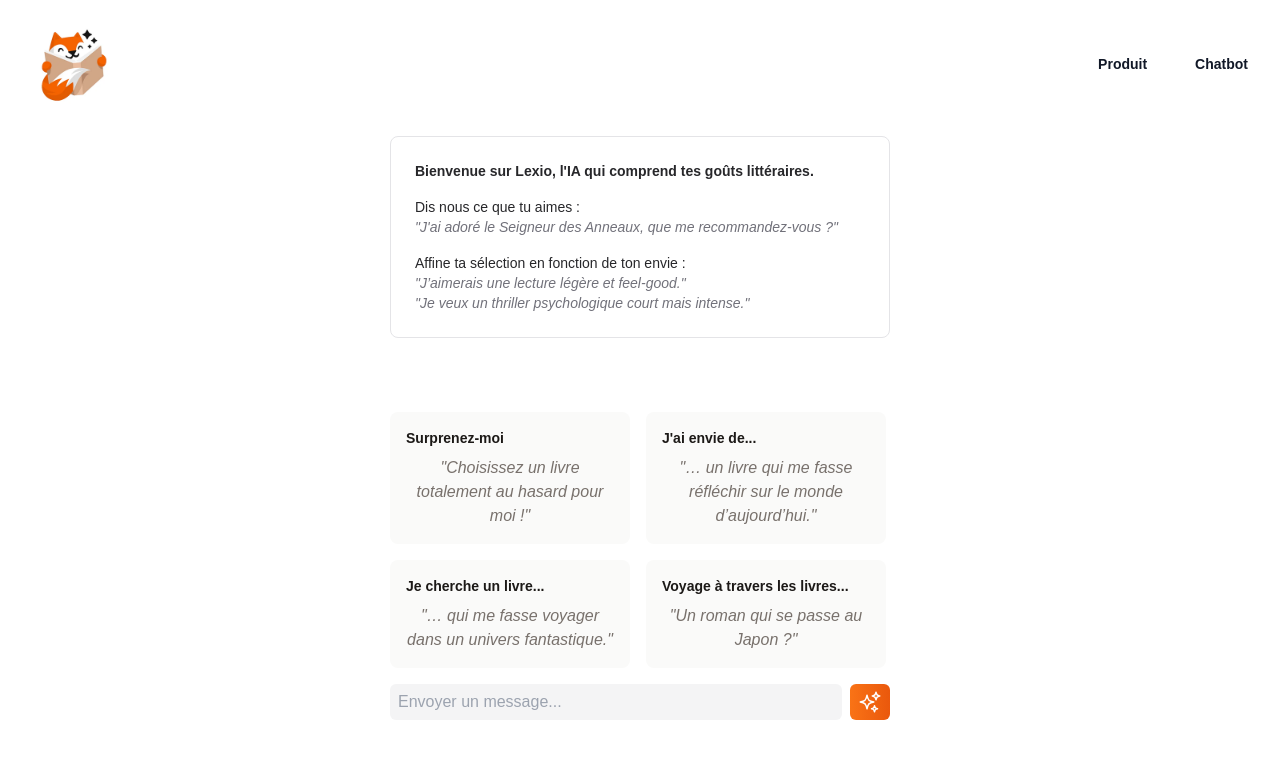
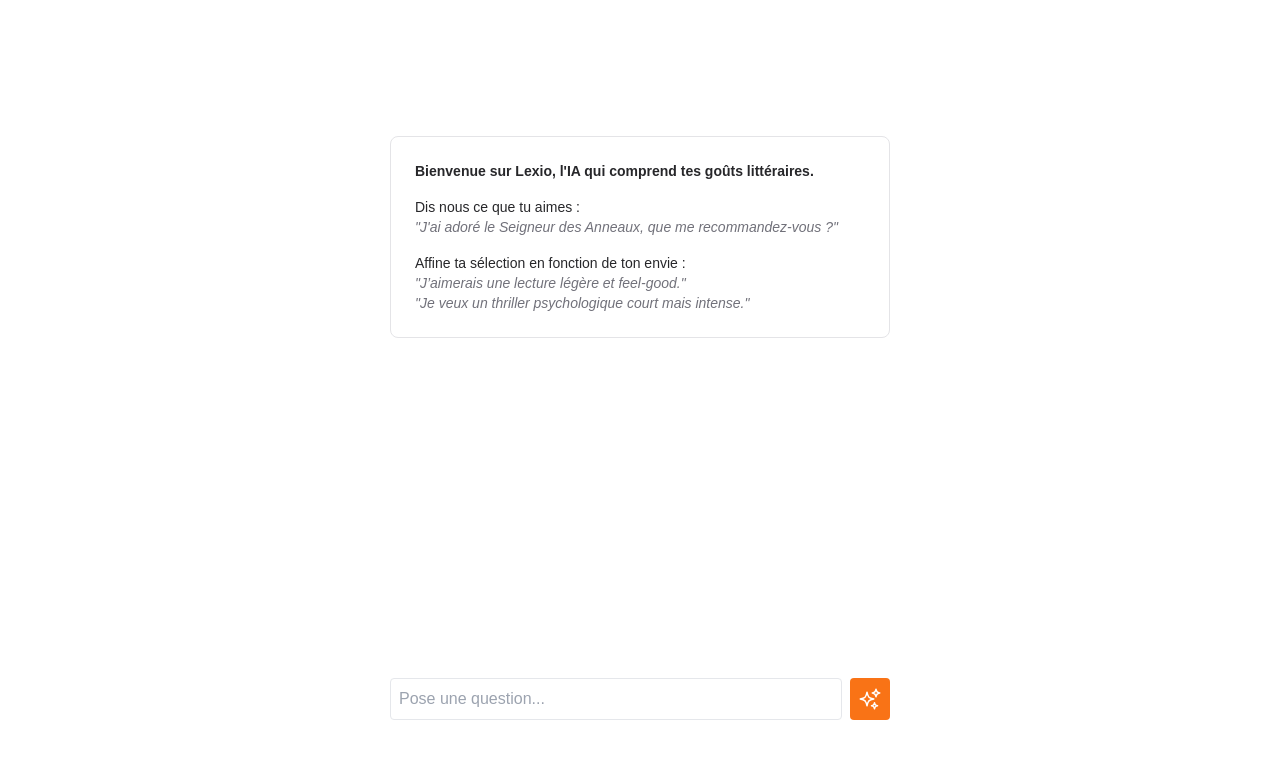
Before and after one commit to Capu-200/bootcamp-chatbot, a Next.js app in the folder front-chatbot/: page /chatbot in a window 1280 px wide. Shown: the top 758 px of the page. Built offline with nearby package versions, Linux system fonts and the light colour scheme.

Commit message:
[Commit] Modif chatbot

```diff
--- a/front-chatbot/app/chatbot/page.tsx
+++ b/front-chatbot/app/chatbot/page.tsx
@@ -1,27 +1,7 @@
-'use client'
-import Link from "next/link";
-import React from "react";
+"use client";
 
-import { useState } from 'react'
-import { Dialog, DialogPanel } from '@headlessui/react'
-import { Bars3Icon, XMarkIcon, PaperAirplaneIcon, SparklesIcon } from '@heroicons/react/24/outline'
-import Image from 'next/image'
-import Renard from '/public/renard.png'
-
-const navigation = [
-    { name: "Produit", href: "/" },
-    { name: "Chatbot", href: "/chatbot" },
-];
-
-// const categories = [
-//     {name: "Polar"},
-//     {name: "Romance"},
-//     {name: "Fantaisie"},
-//     {name: "Jeunesse"},
-//     {name: "Horreur"},
-//     {name: "Science-Fiction"},
-//     {name: "Poésie"},
-// ];
+import { useState } from "react";
+import { SparklesIcon } from '@heroicons/react/24/outline'
 
 const promptExemple = [
     {name : "Surprenez-moi", value: '"Choisissez un livre totalement au hasard pour moi !"'},
@@ -30,8 +10,12 @@
     {name : "Voyage à travers les livres...", value: '"Un roman qui se passe au Japon ?"'},
 ]
 
-export default function Chatbot() {
-    const [mobileMenuOpen, setMobileMenuOpen] = useState(false)
+type Message = {
+  role: "user" | "ai";
+  text: string;
+};
+
+const Chat = () => {
 
     const [selectedText, setSelectedText] = useState("");
 
@@ -39,82 +23,70 @@
         setSelectedText(text);
     };
 
+    const [question, setQuestion] = useState(""); // Stocke la question de l'utilisateur
+    const [messages, setMessages] = useState<Message[]>([]); // Stocke la réponse de l'IA
+    const [currentAiMessage, setCurrentAiMessage] = useState(""); // Stocke la réponse progressive
+
+    const [loading, setLoading] = useState(false); // Indique si la requête est en cours
+
+    const [hasStarted, setHasStarted] = useState(false); // Indique si la conversation a commencé
+
+    const conversation_id ="7e676d07-8688-4ef7-b393-f182c2b452c4"; // ID de conversation statique pour l'exemple
+
+    const sendMessage = async (event: React.FormEvent) => {
+        event.preventDefault(); // Empêche le rechargement de la page
+        if (!question) return;
+
+        setHasStarted(true); // Cache l'introduction après le premier message
+        setMessages((prev) => [...prev, { role: "user", text: question }]); // Ajoute le message utilisateur
+
+        setLoading(true); // Active l'indicateur de chargement
+
+        setQuestion(""); // Vide l'input après l'envoi
+        setCurrentAiMessage(""); // Réinitialise la réponse en cours
+
+    try {
+        const res = await fetch("/api/chat", {
+            method: "POST",
+            headers: { "Content-Type": "application/json" },
+            body: JSON.stringify({ conversation_id, question }),
+        });
+
+        const data = await res.json();
+        // setMessages((prev) => [...prev, { role: "ai", text: data.answer || "Aucune réponse reçue." }]); // Ajoute la réponse de l'IA
+        displayAiResponse(data.answer || "Aucune réponse reçue.");
+
+    } catch (error) {
+        console.error("Erreur API :", error);
+        displayAiResponse("Erreur de connexion à l'API.");
+
+    } finally {
+        setLoading(false);
+    }
+  };
+
+  // Fonction pour afficher la réponse progressivement
+  const displayAiResponse = (fullText: string) => {
+    let i = 0;
+    setCurrentAiMessage(""); // Réinitialise avant de commencer
+
+    const interval = setInterval(() => {
+      if (i < fullText.length) {
+        setCurrentAiMessage((prev) => prev + fullText[i]); // Ajoute une lettre
+        i++;
+      } else {
+        clearInterval(interval);
+        setMessages((prev) => [...prev, { role: "ai", text: fullText }]); // Ajoute la réponse finale au chat
+        setCurrentAiMessage(""); // Réinitialise le message temporaire
+      }
+    }, 30); // Vitesse d'affichage (30ms par lettre)
+  };
+
   return (
     <div className="bg-white h-full">
-
-        {/* Header responsive */}
-            <header className="absolute inset-x-0 top-0 z-50">
-                <nav aria-label="Global" className="flex items-center justify-between p-6 lg:px-8">
-                <div className="flex lg:flex-1">
-                    <a href="/" className="-m-1.5 p-1.5">
-                    <span className="sr-only">Lexio</span>
-                    <Image
-                        alt="logo de l'entreprise représentant un renard qui lit"
-                        src={Renard}
-                        className="h-20 w-20"
-                    />
-                    </a>
-                </div>
-                <div className="flex lg:hidden">
-                    <button
-                    type="button"
-                    onClick={() => setMobileMenuOpen(true)}
-                    className="-m-2.5 inline-flex items-center justify-center rounded-md p-2.5 text-gray-700"
-                    >
-                    <span className="sr-only">Open main menu</span>
-                    <Bars3Icon aria-hidden="true" className="size-6" />
-                    </button>
-                </div>
-                <div className="hidden lg:flex lg:gap-x-12">
-                    {navigation.map((item) => (
-                    <a key={item.name} href={item.href} className="text-sm/6 font-semibold text-gray-900">
-                        {item.name}
-                    </a>
-                    ))}
-                </div>
-                </nav>
-                <Dialog open={mobileMenuOpen} onClose={setMobileMenuOpen} className="lg:hidden">
-                <div className="fixed inset-0 z-50" />
-                <DialogPanel className="fixed inset-y-0 right-0 z-50 w-full overflow-y-auto bg-white px-6 py-6 sm:max-w-sm sm:ring-1 sm:ring-gray-900/10">
-                    <div className="flex items-center justify-between">
-                    <a href="/" className="-m-1.5 p-1.5">
-                    <span className="sr-only">Lexio</span>
-                    <Image
-                        alt="logo de l'entreprise représentant un livre ouvert avec un rayon de lumière en sortant"
-                        src={Renard}
-                        className="h-10 w-10"
-                    />
-                    </a>
-                    <button
-                        type="button"
-                        onClick={() => setMobileMenuOpen(false)}
-                        className="-m-2.5 rounded-md p-2.5 text-gray-700"
-                    >
-                        <span className="sr-only">Close menu</span>
-                        <XMarkIcon aria-hidden="true" className="size-6" />
-                    </button>
-                    </div>
-                    <div className="mt-6 flow-root">
-                    <div className="-my-6 divide-y divide-gray-500/10">
-                        <div className="space-y-2 py-6">
-                        {navigation.map((item) => (
-                            <a
-                            key={item.name}
-                            href={item.href}
-                            className="-mx-3 block rounded-lg px-3 py-2 text-base/7 font-semibold text-gray-900 hover:bg-gray-50"
-                            >
-                            {item.name}
-                            </a>
-                        ))}
-                        </div>
-                    </div>
-                    </div>
-                </DialogPanel>
-                </Dialog>
-            </header>
-
         <div className="relative isolate pt-14 lg:px-8 flex flex-row justify-center pb-20 h-dvh bg-white">
             <div className="flex flex-col justify-between gap-4">
+                {!hasStarted && ( // Cache l'intro après le premier message
                     <div className="h-[350px] px-4 w-full md:w-[500px] md:px-0 pt-20">
                         <div className="border rounded-lg p-6 flex flex-col gap-4 text-zinc-800 text-sm border-zinc-200">
                             <p className="font-semibold"> Bienvenue sur Lexio, l'IA qui comprend tes goûts littéraires.</p>
@@ -129,9 +101,10 @@
                             </div>
                         </div>
                     </div>
-                    <div className="flex flex-col items-start gap-4 w-[500px] justify-center ">
-                        <div className="flex items-center content-center flex-wrap grids-col-1 gap-4">
-                            {promptExemple.map((prompt) => (
+
+                )}
+
+                {/* {promptExemple.map((prompt) => (
                     <button
                         key={prompt.name}
                         onClick={() => handleSelect(prompt.value)}
@@ -140,45 +113,52 @@
                             <p className="italic text-stone-500">{prompt.value}</p>
                     </button>
                     ))
-                            }
+                } */}
 
-                            {/* <button className="flex flex-col justify-center items-start gap-2 rounded-lg bg-stone-50 p-4 w-60 hover:bg-orange-50 focus:bg-orange-50 focus:border-2 focus:border-orange-500">
-                                <h3 className="font-semibold text-sm text-stone-900">Surprenez-moi</h3>
-                                <p className="italic text-stone-500">“Choisissez un livre totalement au hasard pour moi !”</p>
-                            </button> */}
 
-                            {/* <button className="flex flex-col justify-center items-start gap-2 rounded-lg bg-stone-50 p-4 w-60 hover:bg-orange-50 focus:bg-orange-50 focus:border-2 focus:border-orange-500">
-                                <h3 className="font-semibold text-sm text-stone-900">Je envie de...</h3>
-                                <p className="italic text-stone-500">”… un livre qui me fasse réfléchir sur le monde d’aujourd’hui.”</p>
+                {/* Espace de chat */}
+                <div className="w-[500px] space-y-4 gap-5">
+                    {messages.map((msg, index) => (
+                    <div
+                        key={index}
+                        className={`p-2 rounded-lg max-w-xs ${
+                        msg.role === "user" ? "bg-blue-500 text-white self-end ml-auto" : "bg-gray-200 text-black"
+                        }`}
+                    >
+                        {msg.text}
+                    </div>
+                    ))}
+                    {/* Affichage progressif de la réponse IA */}
+                    {currentAiMessage && (
+                    <div className="p-2 rounded-lg max-w-xs bg-gray-200 text-black">
+                        {currentAiMessage}
+                    </div>
+                    )}
+                </div>
+
+                {/* Formulaire de saisie */}
+                <form onSubmit={sendMessage} className="mt-4 flex space-x-2">
+                    <input
+                        type="text"
+                        value={question}
+                        onChange={(e) => setQuestion(e.target.value)}
+                        placeholder="Pose une question..."
+                        className="border p-2 rounded w-full focus:stroke-orange-500 text-zinc-800"
+                    />
+                    <button
+                        type="submit"
+                        className="p-2 bg-orange-500 text-white rounded"
+                        disabled={loading}
+                    >
+                    {loading ? "..." : <SparklesIcon aria-hidden="true" className="size-6"/>}
                     </button>
-
-                            <button className="flex flex-col justify-center items-start gap-2 rounded-lg bg-stone-50 p-4 w-60 hover:bg-orange-50 focus:bg-orange-50 focus:border-2 focus:border-orange-500">
-                                <h3 className="font-semibold text-sm text-stone-900">Je cherche un livre...</h3>
-                                <p className="italic text-stone-500">”… qui me fasse voyager dans un univers fantastique.”</p>
-                            </button>
-
-                            <button className="flex flex-col justify-start items-start gap-2 rounded-lg bg-stone-50 p-4 w-60 hover:bg-orange-50 focus:bg-orange-50 focus:border-2 focus:border-orange-500">
-                                <h3 className="font-semibold text-sm text-stone-900 ">Voyage à travers les livres...</h3>
-                                <p className="italic text-stone-500 content-start">”Un roman qui se passe au Japon ?”</p>
-                            </button> */}
+                </form>
             </div>
 
 
-                        <form className="flex flex-row gap-2 relative items-center self-stretch">
-                            <input className="bg-zinc-100 rounded-md px-2 py-1.5 w-full outline-none  text-zinc-800 md:max-w-[500px] max-w-[calc(100dvw-32px)]" placeholder="Envoyer un message..." type="text" value={selectedText} />
-                            <button className="w-auto rounded-md px-2 py-1.5 text-white bg-gradient-to-r from-orange-500 to-orange-600 hover:bg-gradient-to-r focus:outline-none focus:ring-2 focus:ring-offset-2">
-                                {/* <PaperAirplaneIcon aria-hidden="true" className="size-6" /> */}
-                                <SparklesIcon aria-hidden="true" className="size-6"/>
-                            </button>
-                        </form>
-                        {/* {
-                            categories.map((category) => (
-                                <button key={category.name} className={`text-gray-800 text-xs font-medium py-1 px-2 rounded-full border border-stone-400 focus:border-2 focus:text-orange-500 focus:font-semibold focus:border-orange-500 bg-white hover:bg-stone-100`}> {category.name} </button>
-                            ))
-                        } */}
         </div>
     </div>
-            </div>
-        </div>
-    )
-}
+  );
+};
+
+export default Chat;
--- a/front-chatbot/app/components/sidebar.tsx
+++ b/front-chatbot/app/components/sidebar.tsx
@@ -48,7 +48,7 @@
             </h2>
         </div>
         <button
-          className="w-full flex items-center px-4 py-3 gap-2 rounded font-semibold text-white bg-orange-500 hover:bg-orange-600"
+          className="w-full flex items-center px-4 py-3 gap-2 rounded font-semibold text- text-white bg-orange-500 hover:bg-orange-600"
           onClick={() => console.log("Nouvelle conversation")}
         >
             <PlusIcon aria-hidden="true" className="size-6 stroke-white"/>
--- a/front-chatbot/app/exemple/page.tsx
+++ b/front-chatbot/app/exemple/page.tsx
@@ -1,17 +1,7 @@
-'use client'
-import Link from "next/link";
-import React from "react";
+"use client";
 
-import { useState } from 'react'
-import { Dialog, DialogPanel } from '@headlessui/react'
-import { Bars3Icon, XMarkIcon, PaperAirplaneIcon, SparklesIcon } from '@heroicons/react/24/outline'
-import Image from 'next/image'
-import Renard from '/public/renard.png'
-
-const navigation = [
-    { name: "Produit", href: "/" },
-    { name: "Chatbot", href: "/chatbot" },
-];
+import { useState, useEffect, useRef } from "react";
+import { SparklesIcon } from '@heroicons/react/24/outline'
 
 const promptExemple = [
     {name : "Surprenez-moi", value: '"Choisissez un livre totalement au hasard pour moi !"'},
@@ -20,8 +10,12 @@
     {name : "Voyage à travers les livres...", value: '"Un roman qui se passe au Japon ?"'},
 ]
 
-export default function Chatbot() {
-    // const [mobileMenuOpen, setMobileMenuOpen] = useState(false)
+type Message = {
+  role: "user" | "ai";
+  text: string;
+};
+
+const Chat = () => {
 
     const [selectedText, setSelectedText] = useState("");
 
@@ -29,33 +23,79 @@
         setSelectedText(text);
     };
 
-    const [message, setMessage] = useState("");
-    const [response, setResponse] = useState("");
+    const [question, setQuestion] = useState(""); // Stocke la question de l'utilisateur
+    const [messages, setMessages] = useState<Message[]>([]); // Stocke la réponse de l'IA
+    const [currentAiMessage, setCurrentAiMessage] = useState(""); // Stocke la réponse progressive
 
-    const sendMessage = async () => {
-        if (!message) return;
+    const [loading, setLoading] = useState(false); // Indique si la requête est en cours
+
+    const [hasStarted, setHasStarted] = useState(false); // Indique si la conversation a commencé
+
+    const conversation_id ="7e676d07-8688-4ef7-b393-f182c2b452c4"; // ID de conversation statique pour l'exemple
+
+    // Référence pour le conteneur de messages
+    const messagesEndRef = useRef<HTMLDivElement>(null);
+
+    const sendMessage = async (event: React.FormEvent) => {
+        event.preventDefault(); // Empêche le rechargement de la page
+        if (!question) return;
+
+        setHasStarted(true); // Cache l'introduction après le premier message
+        setMessages((prev) => [...prev, { role: "user", text: question }]); // Ajoute le message utilisateur
+
+        setLoading(true); // Active l'indicateur de chargement
+
+        setQuestion(""); // Vide l'input après l'envoi
+        setCurrentAiMessage(""); // Réinitialise la réponse en cours
 
     try {
         const res = await fetch("/api/chat", {
             method: "POST",
             headers: { "Content-Type": "application/json" },
-            body: JSON.stringify({ selectedText }),
+            body: JSON.stringify({ conversation_id, question }),
         });
 
         const data = await res.json();
-        setResponse(data.response);
-        console.log(setResponse)
+        // setMessages((prev) => [...prev, { role: "ai", text: data.answer || "Aucune réponse reçue." }]); // Ajoute la réponse de l'IA
+        displayAiResponse(data.answer || "Aucune réponse reçue.");
+
     } catch (error) {
         console.error("Erreur API :", error);
-        setResponse("Erreur de connexion à l'API.");
+        displayAiResponse("Erreur de connexion à l'API.");
+
+    } finally {
+        setLoading(false);
     }
   };
 
+  // Fonction pour afficher la réponse progressivement
+  const displayAiResponse = (fullText: string) => {
+    let i = 0;
+    setCurrentAiMessage(""); // Réinitialise avant de commencer
+
+    const interval = setInterval(() => {
+      if (i < fullText.length) {
+        setCurrentAiMessage((prev) => prev + fullText[i]); // Ajoute une lettre
+        i++;
+      } else {
+        clearInterval(interval);
+        setMessages((prev) => [...prev, { role: "ai", text: fullText }]); // Ajoute la réponse finale au chat
+        setCurrentAiMessage(""); // Réinitialise le message temporaire
+      }
+    }, 30); // Vitesse d'affichage (30ms par lettre)
+  };
+
+  // Fonction pour scroller automatiquement vers le bas
+  useEffect(() => {
+    messagesEndRef.current?.scrollIntoView({ behavior: "smooth" });
+  }, [messages, currentAiMessage]);
+
   return (
     <div className="bg-white h-full">
-
-            <div className="relative isolate pt-14 lg:px-8 flex flex-row justify-center pb-20 h-dvh bg-white">
+        <div className="relative isolate pt-10 lg:px-8 flex flex-row justify-center pb-10 h-full bg-white">
             <div className="flex flex-col justify-between gap-4">
+                {!hasStarted && ( // Cache l'intro après le premier message
+                    <div>
                         <div className="h-[350px] px-4 w-full md:w-[500px] md:px-0 pt-20">
                             <div className="border rounded-lg p-6 flex flex-col gap-4 text-zinc-800 text-sm border-zinc-200">
                                 <p className="font-semibold"> Bienvenue sur Lexio, l'IA qui comprend tes goûts littéraires.</p>
@@ -70,11 +110,7 @@
                                 </div>
                             </div>
                         </div>
-                    <div>
-                        <p className="mt-4 font-semibold">Réponse : {response}</p>
-                    </div>
-                    <div className="flex flex-col items-start gap-4 w-[500px] justify-center ">
-                        <div className="flex items-center content-center flex-wrap grids-col-1 gap-4">
+                        {/* <div className="">
                             {promptExemple.map((prompt) => (
                                 <button
                                     key={prompt.name}
@@ -85,31 +121,61 @@
                                 </button>
                                 ))
                             }
-
-                            {/* <button className="flex flex-col justify-center items-start gap-2 rounded-lg bg-stone-50 p-4 w-60 hover:bg-orange-50 focus:bg-orange-50 focus:border-2 focus:border-orange-500">
-                                <h3 className="font-semibold text-sm text-stone-900">Surprenez-moi</h3>
-                                <p className="italic text-stone-500">“Choisissez un livre totalement au hasard pour moi !”</p>
-                            </button> */}
-
+                        </div>
+                         */}
                     </div>
 
 
-                        <form className="flex flex-row gap-2 relative items-center self-stretch">
+                )}
+
+
+
+
+                {/* Espace de chat */}
+                <div className="w-[500px] space-y-4 gap-5 overflow-y-auto">
+                    {messages.map((msg, index) => (
+                    <div
+                        key={index}
+                        className={`p-2 rounded-lg max-w-xs ${
+                        msg.role === "user" ? "bg-orange-100 text-stone-900 self-end ml-auto" : "bg-gray-200 text-black"
+                        }`}
+                    >
+                        {msg.text}
+                    </div>
+                    ))}
+                    {/* Affichage progressif de la réponse IA */}
+                    {currentAiMessage && (
+                    <div className="p-2 rounded-lg max-w-xs bg-gray-200 text-black">
+                        {currentAiMessage}
+                    </div>
+                    )}
+                    {/* Référence pour scroller en bas */}
+                    <div ref={messagesEndRef} />
+                </div>
+
+                {/* Formulaire de saisie */}
+                <form onSubmit={sendMessage} className="mt-4 flex space-x-2">
                     <input
-                                className="bg-zinc-100 rounded-md px-2 py-1.5 w-full outline-none  text-zinc-800 md:max-w-[500px] max-w-[calc(100dvw-32px)]"
-                                placeholder="Envoyer un message..."
                         type="text"
-                                value={message}
-                                onChange={(e) => setMessage(e.target.value)}
+                        value={question}
+                        onChange={(e) => setQuestion(e.target.value)}
+                        placeholder="Pose une question..."
+                        className="border p-2 rounded w-full focus:stroke-orange-500 text-zinc-800"
                     />
-                            <button className="w-auto rounded-md px-2 py-1.5 text-white bg-gradient-to-r from-orange-500 to-orange-600 hover:bg-gradient-to-r focus:outline-none focus:ring-2 focus:ring-offset-2" onClick={sendMessage}>
-                                {/* <PaperAirplaneIcon aria-hidden="true" className="size-6" /> */}
-                                <SparklesIcon aria-hidden="true" className="size-6"/>
+                    <button
+                        type="submit"
+                        className="p-2 bg-orange-500 text-white rounded"
+                        disabled={loading}
+                    >
+                    {loading ? "..." : <SparklesIcon aria-hidden="true" className="size-6"/>}
                     </button>
                 </form>
             </div>
+
+
         </div>
     </div>
-        </div>
-    )
-}
+  );
+};
+
+export default Chat;
```
Also changed, not shown: front-chatbot/app/api/chat/route.tsx (+7 -2 lines). Lines whose indentation alone changed are shown as unchanged.
